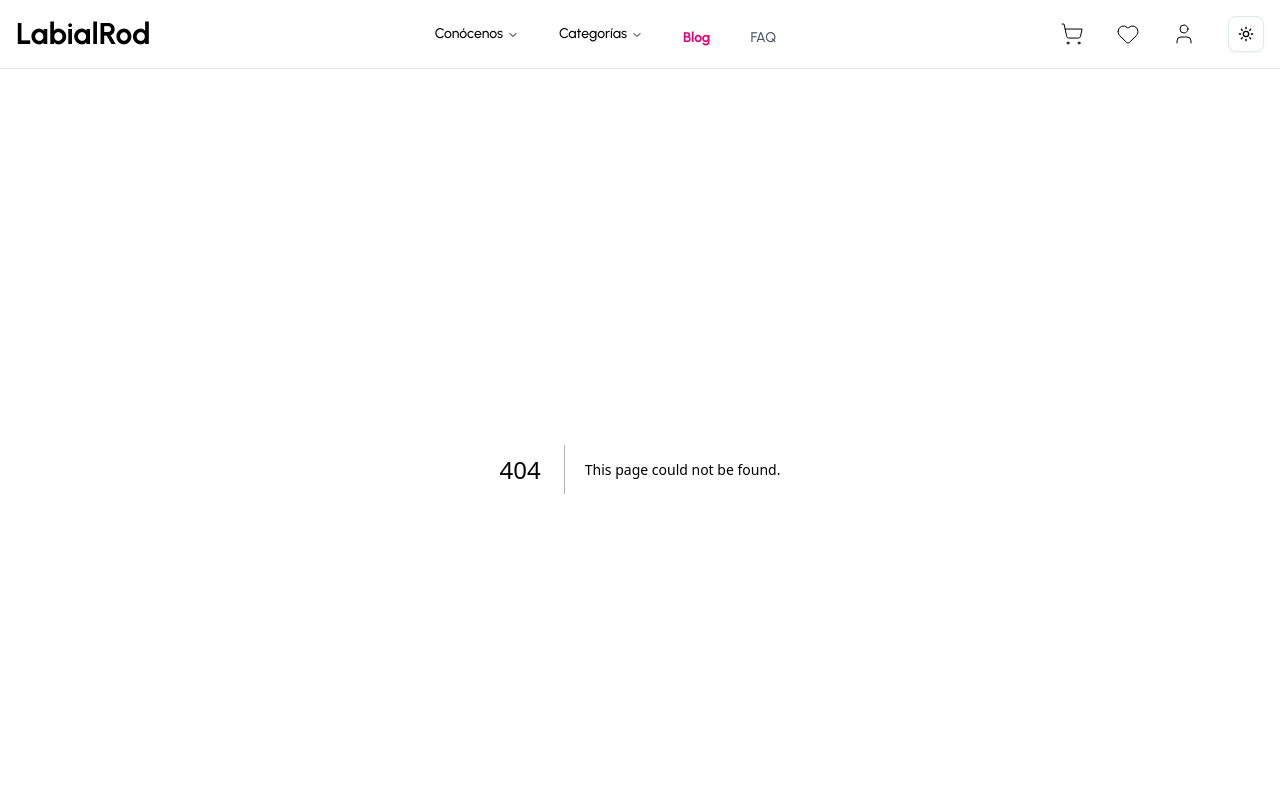
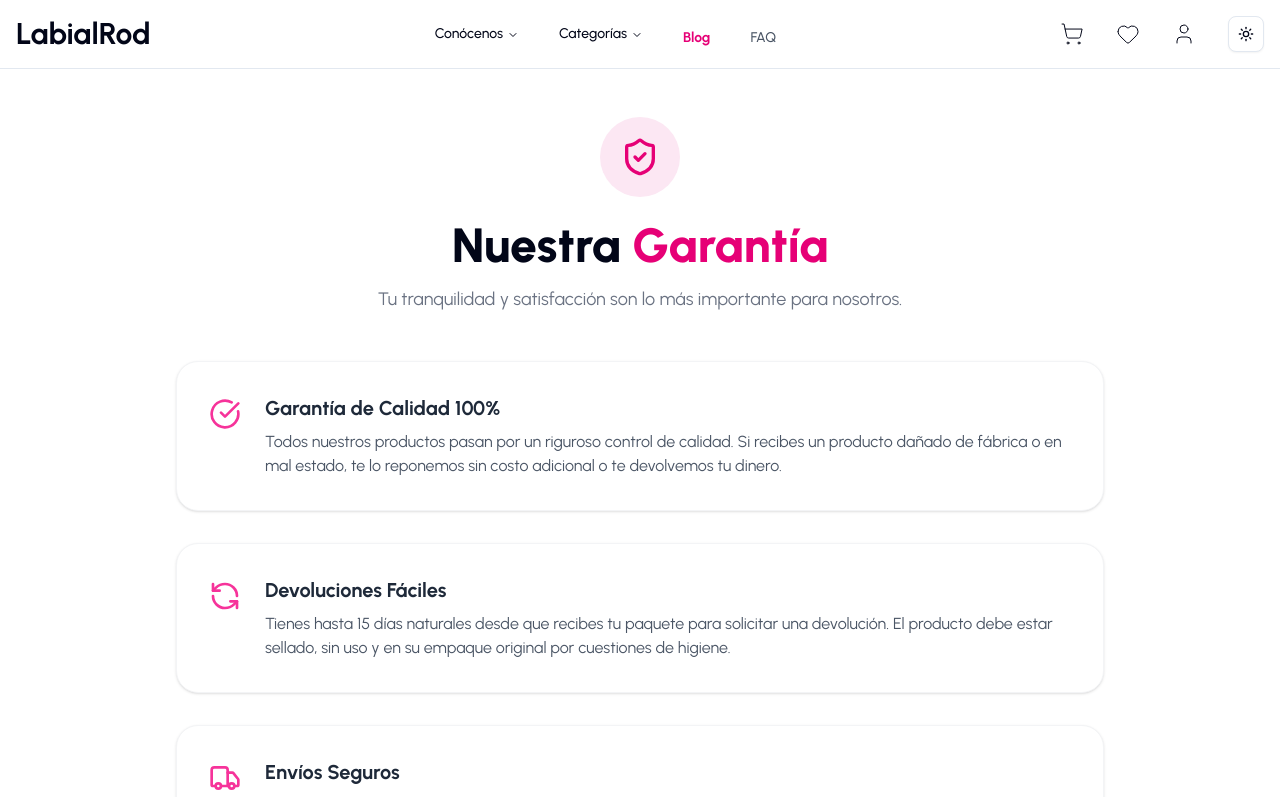
Before and after one commit to rodoenero2026-stack/strapi-project, a Next.js app in the folder frontend-ecommerce/: page /garantia in a window 1280 px wide. Before the commit this address had no page. Shown: the top 797 px of the page. Built offline with nearby package versions, Linux system fonts and the light colour scheme.

Commit message:
garantia

```diff
--- /dev/null
+++ b/frontend-ecommerce/app/(routes)/garantia/page.tsx
@@ -0,0 +1,46 @@
+import { ShieldCheck, Truck, RefreshCcw, CheckCircle } from "lucide-react";
+
+export default function GarantiaPage() {
+    return (
+        <div className="max-w-5xl mx-auto p-6 md:p-12 mb-10">
+            <header className="text-center mb-12">
+                <div className="bg-pink-100 w-20 h-20 rounded-full flex items-center justify-center mx-auto mb-6">
+                    <ShieldCheck className="w-10 h-10 text-pink-600" />
+                </div>
+                <h1 className="text-4xl md:text-5xl font-extrabold mb-4">
+                    Nuestra <span className="text-pink-600">Garantía</span>
+                </h1>
+                <p className="text-gray-500 text-lg">Tu tranquilidad y satisfacción son lo más importante para nosotros.</p>
+            </header>
+
+            <div className="space-y-8">
+                {/* Punto 1 */}
+                <div className="flex gap-6 items-start bg-white p-6 md:p-8 rounded-3xl border border-gray-100 shadow-sm">
+                    <CheckCircle className="w-8 h-8 text-pink-500 shrink-0 mt-1" />
+                    <div>
+                        <h3 className="text-xl font-bold text-gray-800 mb-2">Garantía de Calidad 100%</h3>
+                        <p className="text-gray-600">Todos nuestros productos pasan por un riguroso control de calidad. Si recibes un producto dañado de fábrica o en mal estado, te lo reponemos sin costo adicional o te devolvemos tu dinero.</p>
+                    </div>
+                </div>
+
+                {/* Punto 2 */}
+                <div className="flex gap-6 items-start bg-white p-6 md:p-8 rounded-3xl border border-gray-100 shadow-sm">
+                    <RefreshCcw className="w-8 h-8 text-pink-500 shrink-0 mt-1" />
+                    <div>
+                        <h3 className="text-xl font-bold text-gray-800 mb-2">Devoluciones Fáciles</h3>
+                        <p className="text-gray-600">Tienes hasta 15 días naturales desde que recibes tu paquete para solicitar una devolución. El producto debe estar sellado, sin uso y en su empaque original por cuestiones de higiene.</p>
+                    </div>
+                </div>
+
+                {/* Punto 3 */}
+                <div className="flex gap-6 items-start bg-white p-6 md:p-8 rounded-3xl border border-gray-100 shadow-sm">
+                    <Truck className="w-8 h-8 text-pink-500 shrink-0 mt-1" />
+                    <div>
+                        <h3 className="text-xl font-bold text-gray-800 mb-2">Envíos Seguros</h3>
+                        <p className="text-gray-600">Trabajamos con las mejores paqueterías. Si tu paquete se extravía durante el trayecto, nosotros nos hacemos responsables y te enviamos uno nuevo inmediatamente.</p>
+                    </div>
+                </div>
+            </div>
+        </div>
+    );
+}
```
